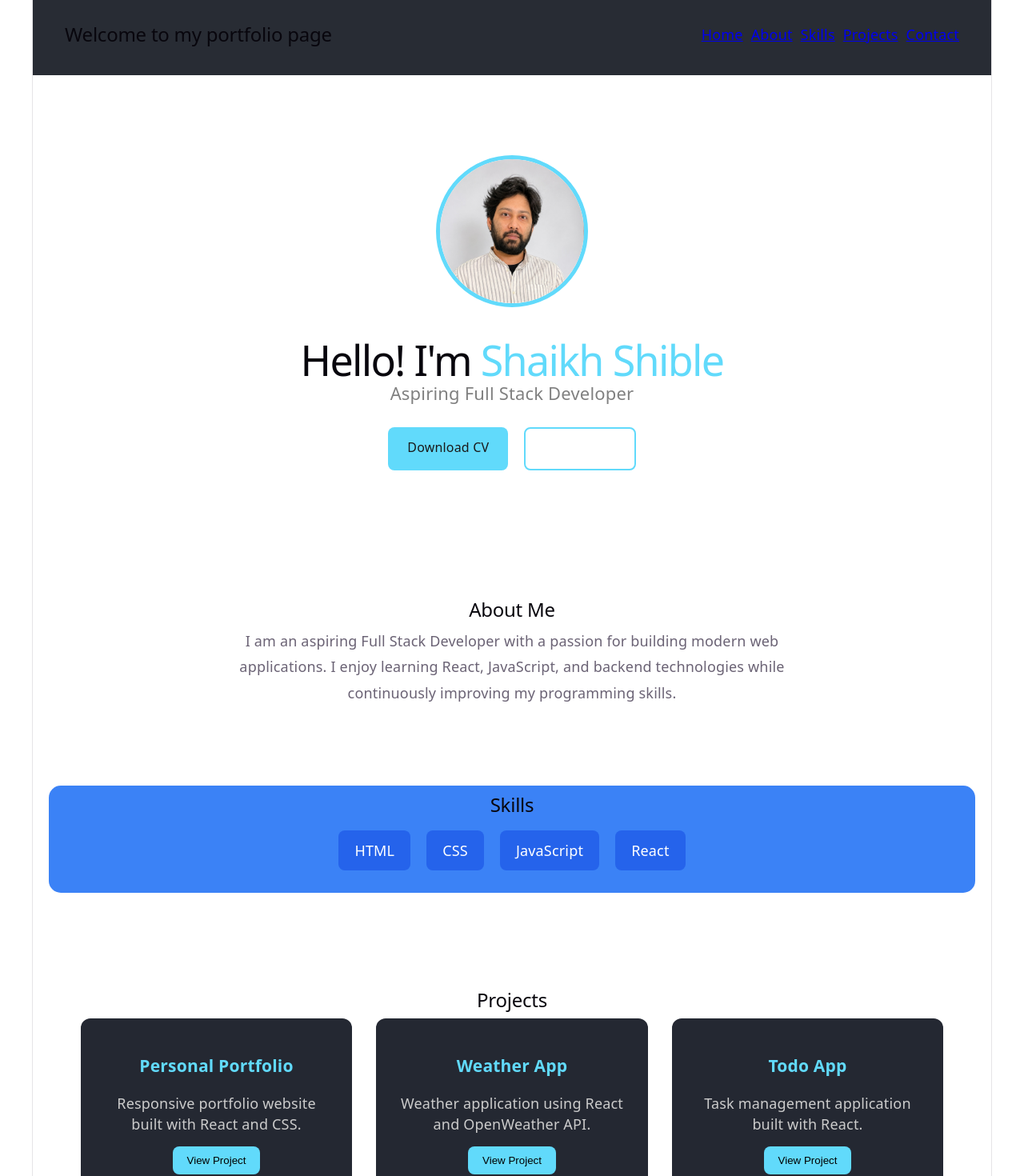
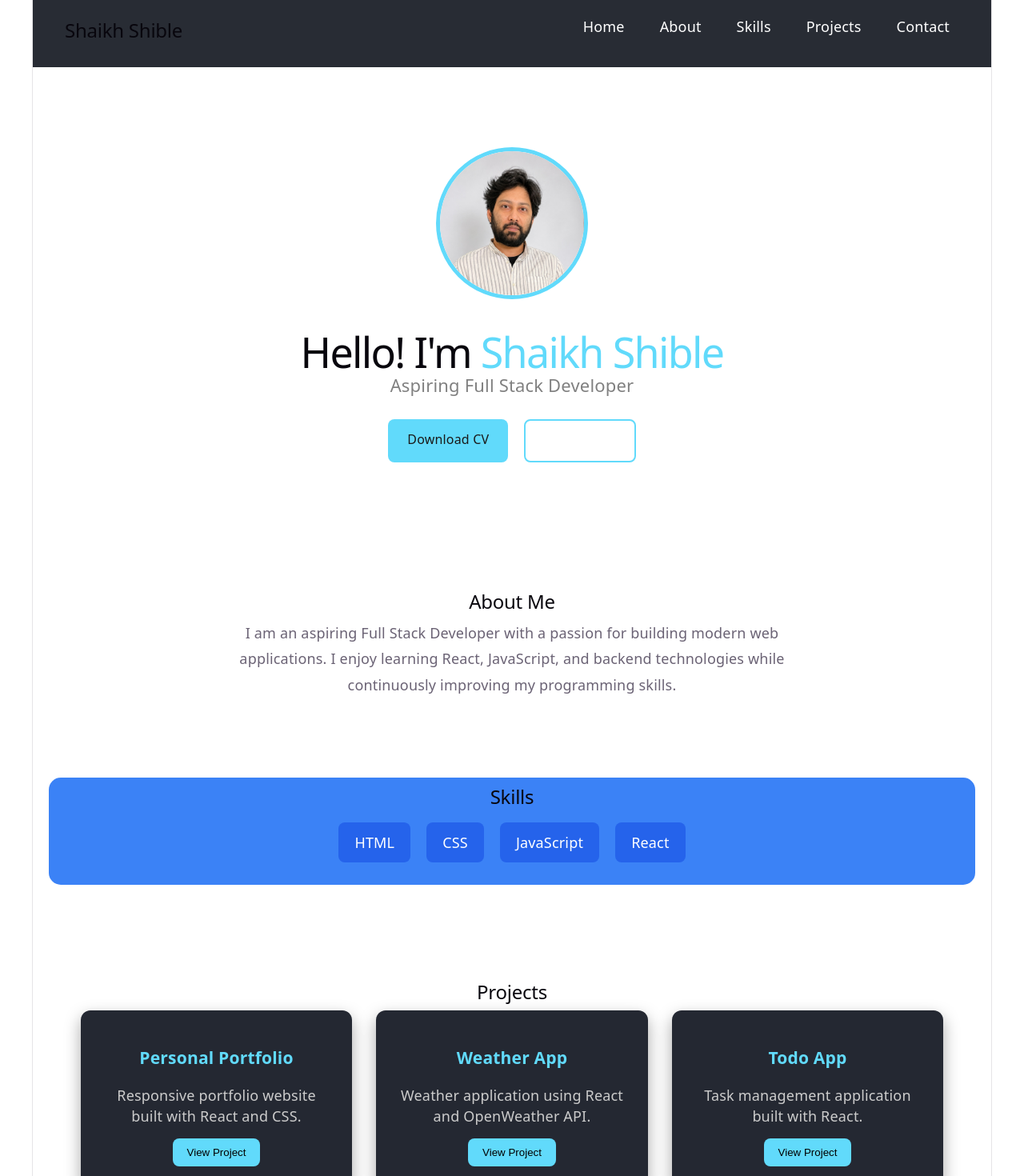
Before and after one commit to shaikhshible/fullstack-bootcamp, a React app in the folder portfolio/: page / in a window 1280 px wide. Shown: the top 1470 px of the page at 80% size. Built offline with nearby package versions, Linux system fonts and the light colour scheme; the HTML template or start-up script is replaced by a standard one.

Commit message:
Day 8: Create reusable ProjectCard component using props

```diff
--- a/portfolio/src/components/Navbar.css
+++ b/portfolio/src/components/Navbar.css
@@ -12,28 +12,36 @@
 
 .logo {
   color: white;
+  font-size: 28px;
+  font-weight: bold;
+  letter-spacing: 1px;
 }
 
 .nav-links {
   display: flex;
   align-items: center;
-  gap: 10px;
+  gap: 20px;
 
   list-style: none;
-  margin-top: 10px;
+  margin-top: 0;
   padding: 0;
 }
 
-.nav-links li{
+.nav-links li a {
   color: white;
+  text-decoration: none;
+  padding: 8px 12px;
   cursor: pointer;
   transition: all 0.3s ease;
 }
 
-.nav-links li:hover{
+.nav-links li a:hover {
   color: #61dafb;
   transform: translateY(-3px);
-  transition:  all 0.3s ease;
+}
+
+.nav-links li a.active {
+  color:  #61dafb;
 }
 
 @media (max-width: 768px) {
--- a/portfolio/src/components/Navbar.jsx
+++ b/portfolio/src/components/Navbar.jsx
@@ -3,7 +3,7 @@ import "./Navbar.css";
 function Navbar() {
   return (
     <nav className="navbar">
-      <h2>Welcome to my portfolio page</h2>
+      <h2>Shaikh Shible</h2>
 
       <ul className="nav-links">
         <li><a href="#home">Home</a></li>
--- /dev/null
+++ b/portfolio/src/components/ProjectCard.css
@@ -0,0 +1,11 @@
+.project-card {
+  box-shadow: 0 8px 20px rgba(0,0,0,0.35);
+}
+
+.project-card button {
+  transition: all 0.3s;
+}
+
+.project-card button:hover {
+  transform: scale(1.05);
+}
--- /dev/null
+++ b/portfolio/src/components/ProjectCard.jsx
@@ -0,0 +1,18 @@
+
+import "./ProjectCard.css";
+
+function ProjectCard({title, description, link}) {
+  return (
+    <div className="project-card">
+      <h3>{title}</h3>
+
+      <p>{description}</p>
+
+      <a href={link}>
+        <button>View Project</button>
+      </a>
+      </div>
+  );
+}
+
+export default ProjectCard;
--- a/portfolio/src/components/Projects.jsx
+++ b/portfolio/src/components/Projects.jsx
@@ -1,4 +1,5 @@
 import "./Projects.css";
+import ProjectCard from "./ProjectCard";
 
 function Projects() {
   return(
@@ -7,29 +8,24 @@ function Projects() {
 
       <div className="project-container">
 
-        <div className="project-card">
-          <h3>Personal Portfolio</h3>
-          <p>
-            Responsive portfolio website built with React and CSS.
-          </p>
-          <button>View Project</button>
-        </div>
+        <ProjectCard
+        title="Personal Portfolio"
+        description="Responsive portfolio website built with React and CSS."
+        link="#"
+        />
 
-        <div className="project-card">
-          <h3>Weather App</h3>
-          <p>
-            Weather application using React and OpenWeather API.
-          </p>
-          <button>View Project</button>
-        </div>
+        <ProjectCard
+        title="Weather App"
+        description="Weather application using React and OpenWeather API."
+        link="#"
+        />
 
-        <div className="project-card">
-          <h3>Todo App</h3>
-          <p>
-            Task management application built with React.
-          </p>
-          <button>View Project</button>
-        </div>
+        <ProjectCard
+        title="Todo App"
+        description="Task management application built with React."
+        link="#"
+        />
+
       </div>
     </section>
   );
```
